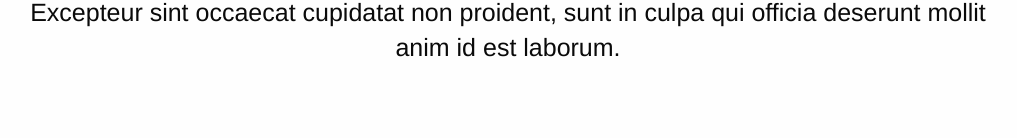
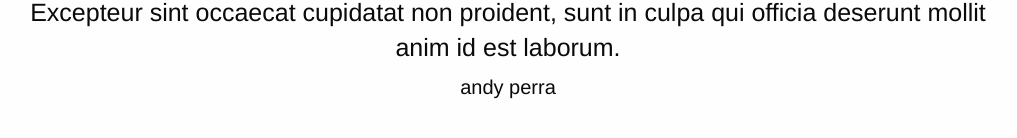
Before and after one commit to Andyotarola159/JUEGOS, a plain HTML site: page index.html in a window 1280 px wide. Shown: the part 196-334 px from the top of the page, without its empty margins (132-1149 px from the left). Drawn offline with Linux system fonts and the light colour scheme.

Commit message:
eh guardado un h5

```diff
--- a/index.html
+++ b/index.html
@@ -22,6 +22,7 @@
            consequat. Duis aute irure dolor in reprehenderit in voluptate velit esse
            cillum dolore eu fugiat nulla pariatur. Excepteur sint occaecat cupidatat non
            proident, sunt in culpa qui officia deserunt mollit anim id est laborum.</h4>
+           <h5>andy perra</h5>
          </div>
        </div>
      </header>
```
